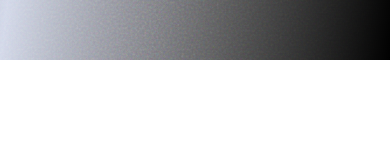
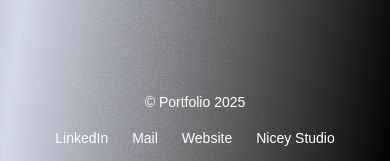
Before and after one commit to abuhurairah-dev/portfolio, a Next.js app: page / in a window 390 px wide. Shown: the part 2854-3015 px from the top of the page. Before the commit the page ends 2914 px from the top, so only its background shows below. Built offline with nearby package versions, Linux system fonts and the light colour scheme.

Commit message:
add footer component for home page

```diff
--- a/app/page.tsx
+++ b/app/page.tsx
@@ -7,6 +7,7 @@ import { NoiseOverlay, FloatingParticles } from '../components/Particles';
 import PromotionalCard from '../components/PromotionalCard';
 import HireCard from '../components/HireCard';
 import { useTheme } from '../hooks/useTheme';
+import Footer from '@/components/Footer';
 
 export default function Home() {
   const { isDarkMode, toggleTheme, isLoaded } = useTheme();
@@ -134,6 +135,8 @@ export default function Home() {
           <HireCard isDarkMode={isDarkMode} />
         </main>
       </div>
+
+      <Footer isDarkMode={isDarkMode} />
     </div>
   );
 }
--- /dev/null
+++ b/components/Footer.tsx
@@ -0,0 +1,33 @@
+'use client';
+
+import React from 'react';
+import Link from 'next/link';
+
+interface FooterProps {
+  isDarkMode: boolean;
+}
+
+export default function Footer({ isDarkMode }: FooterProps) {
+  return (
+    <footer className={`py-8 px-4 transition-colors duration-500 ${isDarkMode ? 'text-white' : 'text-gray-800'}`}>
+      <div className="max-w-6xl mx-auto flex flex-col md:flex-row justify-between items-center gap-4">
+        <div className="text-sm">&copy; Portfolio 2025</div>
+
+        <div className="flex flex-wrap gap-6 text-sm">
+          <Link href="https://linkedin.com" className="hover:underline">
+            LinkedIn
+          </Link>
+          <Link href="mailto:someone@example.com" className="hover:underline">
+            Mail
+          </Link>
+          <Link href="https://yourwebsite.com" className="hover:underline">
+            Website
+          </Link>
+          <Link href="https://niceystudio.com" className="hover:underline">
+            Nicey Studio
+          </Link>
+        </div>
+      </div>
+    </footer>
+  );
+}
```
